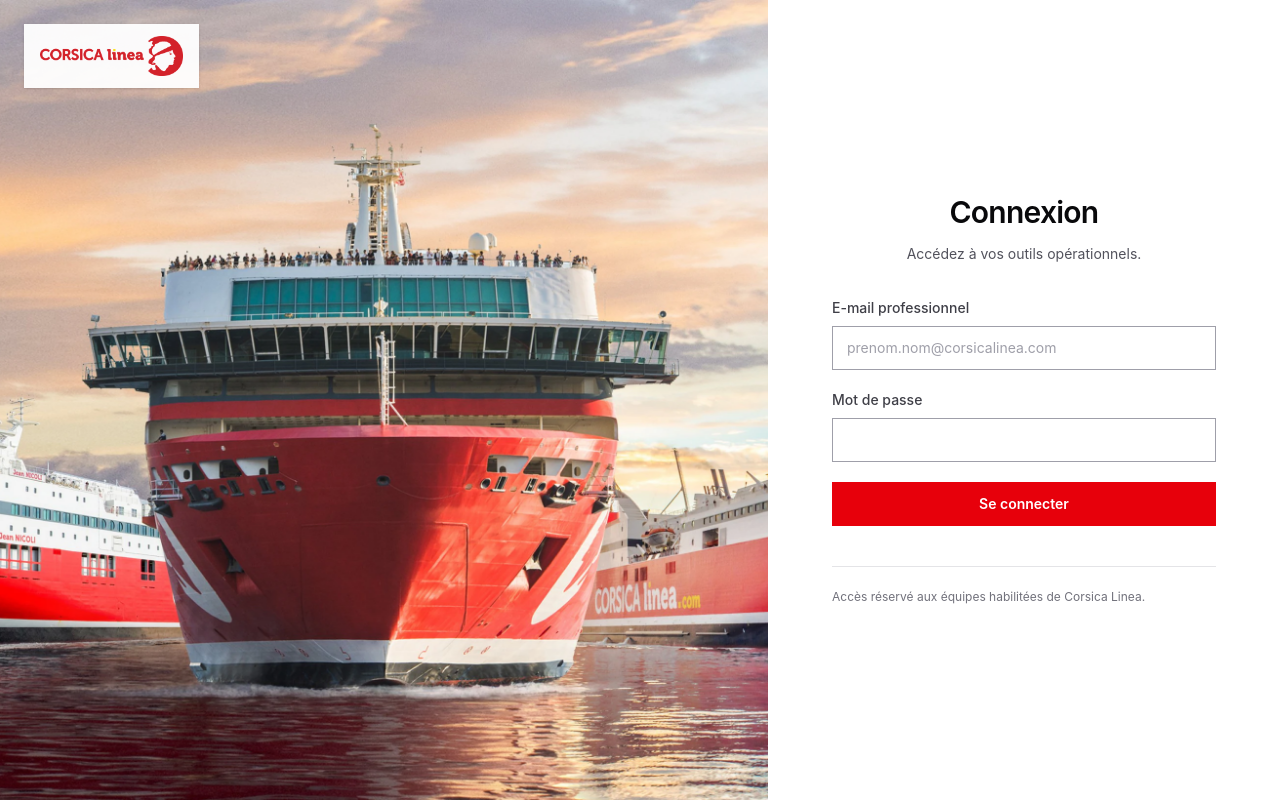
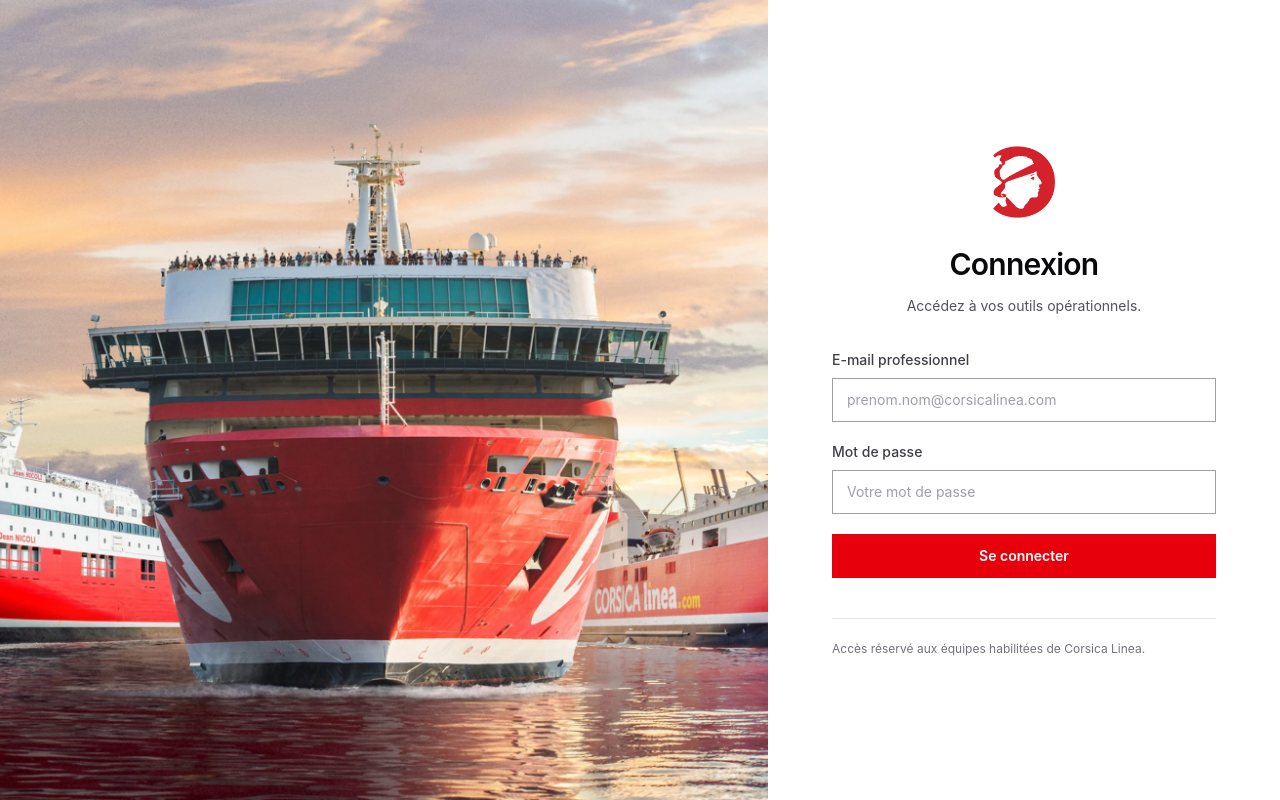
Before and after one commit to ErwanSN/corsicaolivier, a Next.js app in the folder apps/web/: page /login in a window 1280 px wide. Built offline with nearby package versions, Linux system fonts and the light colour scheme; no server answers.

Commit message:
feat: décliner le logo de connexion

```diff
--- a/apps/web/src/app/login/login-form.tsx
+++ b/apps/web/src/app/login/login-form.tsx
@@ -43,6 +43,7 @@ export function LoginForm() {
           disabled={pending}
           id="password"
           name="password"
+          placeholder="Votre mot de passe"
           required
           type="password"
         />
--- a/apps/web/src/app/login/page.tsx
+++ b/apps/web/src/app/login/page.tsx
@@ -23,24 +23,20 @@ export default async function LoginPage() {
           sizes="(min-width: 1024px) 60vw, 100vw"
           src="/brand/corsica-linea-background.webp"
         />
-        <div
-          className="absolute left-4 top-4 z-10 bg-white/95 px-4 py-3 shadow-sm sm:left-6 sm:top-6"
-          data-login-logo
-        >
-          <Image
-            alt="Corsica Linea"
-            className="h-8 w-auto object-contain sm:h-10"
-            height={506}
-            priority
-            src="/brand/corsica-linea.webp"
-            width={1800}
-          />
-        </div>
       </section>
 
       <section className="flex px-6 py-10 sm:px-10 lg:px-16 lg:py-12">
         <div className="mx-auto flex w-full max-w-sm flex-col justify-center">
-          <header className="text-center">
+          <Image
+            alt="Tête corse Corsica Linea"
+            className="h-20 w-20 self-center object-contain"
+            height={569}
+            priority
+            src="/brand/corsica-linea-head.webp"
+            width={569}
+          />
+
+          <header className="mt-6 text-center">
             <h1 className="text-3xl font-semibold tracking-tight text-zinc-950">
               Connexion
             </h1>
```
Also changed, not shown: apps/web/public/brand/corsica-linea-head.webp (added), 1 other file (tests, documents, lock files or other folders).
